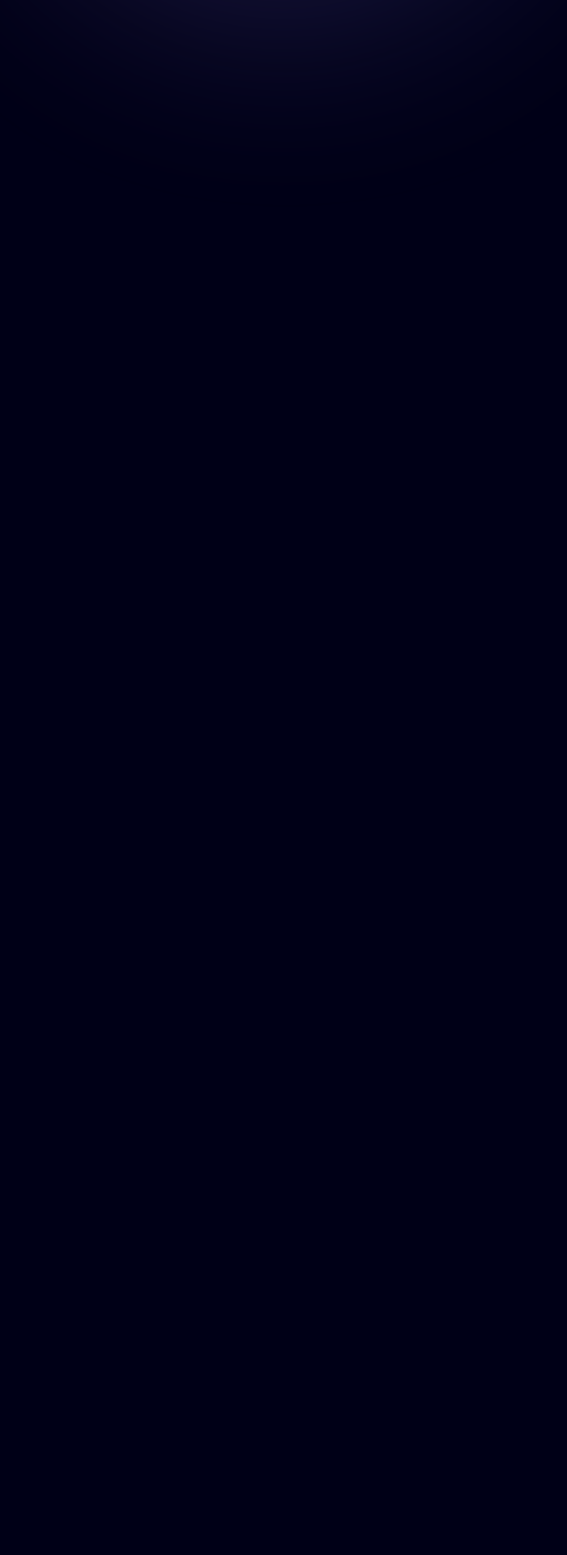
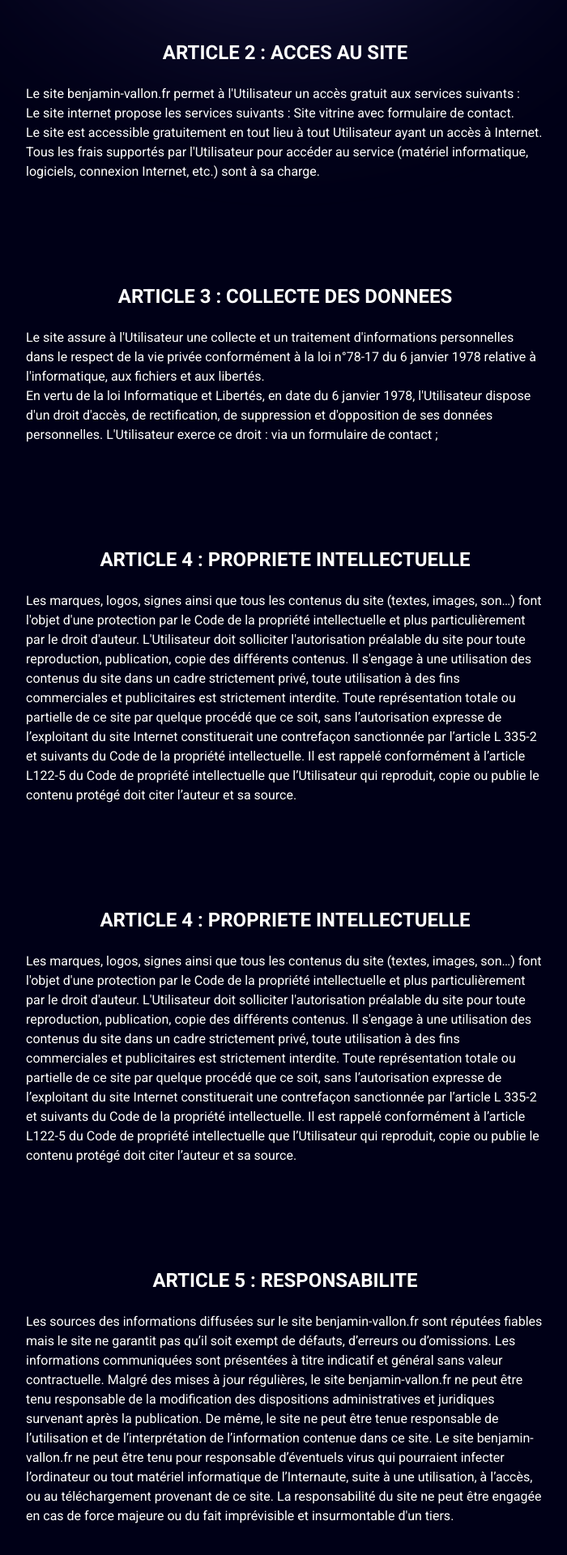
Before and after one commit to Benjamin-V-Dev/portfolio, a React (Vite) app in the folder frontend/: page /CGU in a window 1280 px wide. Shown: the part 874-2794 px from the top of the page at 81% size, without its empty margins (288-988 px from the left). Before the commit the page ends 800 px from the top, so only its background shows below. Built offline with nearby package versions, Linux system fonts and the light colour scheme.

Commit message:
Ajout des CGU

```diff
--- a/frontend/src/App.jsx
+++ b/frontend/src/App.jsx
@@ -4,6 +4,7 @@ import About from "./components/About/About";
 import Header from "./components/Header/Header";
 import Error from "./components/Error/Error";
 import Modal from '../src/components/Modal/Modal'
+import CGU from '../src/components/CGU/CGU'
 import { ModalProvider } from './providers/modaleProvider'; // Assure-toi d'importer le ModalProvider correctement
 
 export default function App() {
@@ -16,6 +17,7 @@ export default function App() {
         <Routes>
           <Route path="/" element={<Home/>}/>
           <Route path="/about" element={<About/>}/>
+          <Route path="/CGU" element={<CGU/>}/>
           <Route path="*" element={<Error />}/>
         </Routes>
       </ModalProvider>
--- a/frontend/src/components/About/About.module.css
+++ b/frontend/src/components/About/About.module.css
@@ -6,6 +6,7 @@
     flex-direction: row;
     gap: 5%;
     flex-wrap: wrap;
+    padding-top: 10%;
 }
 /* ------------------------------------------------
 -------------------- SECTION 1 IMG ----------------
--- /dev/null
+++ b/frontend/src/components/CGU/CGU.jsx
@@ -0,0 +1,116 @@
+import React from 'react'
+import styles from '../CGU/CGU.module.css'
+
+
+export default function CGU() {
+  return (
+    <>
+      <section>
+        <h1>CONDITIONS GENERALES D'UTILISATION</h1>
+        <p>En vigueur au 18/02/2024</p>
+      </section>
+
+      <section className={styles.CGU_section}>
+        <p>Les présentes conditions générales d'utilisation (dites « CGU ») ont pour objet l'encadrement juridique des modalités de mise à disposition du site et des services par VALLON Benjamin et de définir les conditions d’accès et d’utilisation des services par « l'Utilisateur ».<br></br>
+        Les présentes CGU sont accessibles sur le site à la rubrique «CGU».</p>
+      </section>
+
+      <section className={styles.CGU_section}>
+        <h2>ARTICLE 1 : LES MENTIONS LEGALES</h2>
+
+        <p>L’édition et la direction de la publication du site benjamin-vallon.fr est assurée par VALLON Benjamin, domicilié (En cours).<br></br>Numéro de téléphone est (En cours)<br></br>Adresse e-mail contact@benjamin-vallon.fr.<br></br>L'hébergeur du site benjamin-vallon.fr est la société Hostinger, dont le siège social est situé au HOSTINGER operations, UAB  Švitrigailos str. 34, Vilnius 03230 Lithuania,<br></br> avec le numéro de téléphone : +37064503378.</p>
+      </section>
+
+      <section className={styles.CGU_section}>
+        <h2>ARTICLE 2 : ACCES AU SITE</h2>
+
+        <p>Le site benjamin-vallon.fr permet à l'Utilisateur un accès gratuit aux services suivants :<br></br>
+        Le site internet propose les services suivants :
+        Site vitrine avec formulaire de contact.<br></br>
+        Le site est accessible gratuitement en tout lieu à tout Utilisateur ayant un accès à Internet. Tous les frais supportés par l'Utilisateur pour accéder au service (matériel informatique, logiciels, connexion Internet, etc.) sont à sa charge.</p>
+      </section>
+
+      <section className={styles.CGU_section}>
+        <h2>ARTICLE 3 : COLLECTE DES DONNEES</h2>
+
+        <p>Le site assure à l'Utilisateur une collecte et un traitement d'informations personnelles dans le respect de la vie privée conformément à la loi n°78-17 du 6 janvier 1978 relative à l'informatique, aux fichiers et aux libertés.<br></br>
+        En vertu de la loi Informatique et Libertés, en date du 6 janvier 1978, l'Utilisateur dispose d'un droit d'accès, de rectification, de suppression et d'opposition de ses données personnelles. L'Utilisateur exerce ce droit :
+        via un formulaire de contact ;
+        </p>
+      </section>
+
+      <section className={styles.CGU_section}>
+        <h2>ARTICLE 4 : PROPRIETE INTELLECTUELLE</h2>
+
+        <p>Les marques, logos, signes ainsi que tous les contenus du site (textes, images, son…) font l'objet d'une protection par le Code de la propriété intellectuelle et plus particulièrement par le droit d'auteur.
+
+        L'Utilisateur doit solliciter l'autorisation préalable du site pour toute reproduction, publication, copie des différents contenus. Il s'engage à une utilisation des contenus du site dans un cadre strictement privé, toute utilisation à des fins commerciales et publicitaires est strictement interdite.
+
+        Toute représentation totale ou partielle de ce site par quelque procédé que ce soit, sans l’autorisation expresse de l’exploitant du site Internet constituerait une contrefaçon sanctionnée par l’article L 335-2 et suivants du Code de la propriété intellectuelle.
+
+        Il est rappelé conformément à l’article L122-5 du Code de propriété intellectuelle que l’Utilisateur qui reproduit, copie ou publie le contenu protégé doit citer l’auteur et sa source.
+        </p>
+      </section>
+
+      <section className={styles.CGU_section}>
+        <h2>ARTICLE 4 : PROPRIETE INTELLECTUELLE</h2>
+
+        <p>Les marques, logos, signes ainsi que tous les contenus du site (textes, images, son…) font l'objet d'une protection par le Code de la propriété intellectuelle et plus particulièrement par le droit d'auteur.
+
+        L'Utilisateur doit solliciter l'autorisation préalable du site pour toute reproduction, publication, copie des différents contenus. Il s'engage à une utilisation des contenus du site dans un cadre strictement privé, toute utilisation à des fins commerciales et publicitaires est strictement interdite.
+
+        Toute représentation totale ou partielle de ce site par quelque procédé que ce soit, sans l’autorisation expresse de l’exploitant du site Internet constituerait une contrefaçon sanctionnée par l’article L 335-2 et suivants du Code de la propriété intellectuelle.
+
+        Il est rappelé conformément à l’article L122-5 du Code de propriété intellectuelle que l’Utilisateur qui reproduit, copie ou publie le contenu protégé doit citer l’auteur et sa source.
+        </p>
+      </section>
+
+      <section className={styles.CGU_section}>
+        <h2>ARTICLE 5 : RESPONSABILITE</h2>
+
+        <p>Les sources des informations diffusées sur le site benjamin-vallon.fr sont réputées fiables mais le site ne garantit pas qu’il soit exempt de défauts, d’erreurs ou d’omissions.
+
+        Les informations communiquées sont présentées à titre indicatif et général sans valeur contractuelle. Malgré des mises à jour régulières, le site benjamin-vallon.fr ne peut être tenu responsable de la modification des dispositions administratives et juridiques survenant après la publication. De même, le site ne peut être tenue responsable de l’utilisation et de l’interprétation de l’information contenue dans ce site.
+        Le site benjamin-vallon.fr ne peut être tenu pour responsable d’éventuels virus qui pourraient infecter l’ordinateur ou tout matériel informatique de l’Internaute, suite à une utilisation, à l’accès, ou au téléchargement provenant de ce site.
+
+        La responsabilité du site ne peut être engagée en cas de force majeure ou du fait imprévisible et insurmontable d'un tiers.
+
+        </p>
+      </section>
+
+      <section className={styles.CGU_section}>
+        <h2>ARTICLE 6 : LIENS HYPERTEXTES</h2>
+
+        <p>Des liens hypertextes peuvent être présents sur le site. L’Utilisateur est informé qu’en cliquant sur ces liens, il sortira du site benjamin-vallon.fr. Ce dernier n’a pas de contrôle sur les pages web sur lesquelles aboutissent ces liens et ne saurait, en aucun cas, être responsable de leur contenu.</p>
+      </section>
+
+      <section className={styles.CGU_section}>
+        <h2>ARTICLE 7 : COOKIES</h2>
+
+        <p>L’Utilisateur est informé que lors de ses visites sur le site, un cookie peut s’installer automatiquement sur son logiciel de navigation.
+
+        Les cookies sont de petits fichiers stockés temporairement sur le disque dur de l’ordinateur de l’Utilisateur par votre navigateur et qui sont nécessaires à l’utilisation du site benjamin-vallon.fr. Les cookies ne contiennent pas d’information personnelle et ne peuvent pas être utilisés pour identifier quelqu’un. Un cookie contient un identifiant unique, généré aléatoirement et donc anonyme. Certains cookies expirent à la fin de la visite de l’Utilisateur, d’autres restent.
+
+        L’information contenue dans les cookies est utilisée pour améliorer le site benjamin-vallon.fr.
+
+        En naviguant sur le site, L’Utilisateur les accepte.
+        L’Utilisateur pourra désactiver ces cookies par l’intermédiaire des paramètres figurant au sein de son logiciel de navigation.
+        </p>
+      </section>
+
+      <section className={styles.CGU_section}>
+        <h2>ARTICLE 8 : DROIT APPLICABLE ET JURIDICTION COMPETENTE</h2>
+
+        <p>La législation française s'applique au présent contrat. En cas d'absence de résolution amiable d'un litige né entre les parties, les tribunaux français seront seuls compétents pour en connaître.
+        Pour toute question relative à l’application des présentes CGU, vous pouvez joindre l’éditeur aux coordonnées inscrites à l’ARTICLE 1.
+
+        CGU réalisées sur http://legalplace.fr/
+
+        </p>
+      </section>
+
+
+
+    </>
+  )
+}
--- /dev/null
+++ b/frontend/src/components/CGU/CGU.module.css
@@ -0,0 +1,4 @@
+.CGU_section p{
+    padding: 25px 20vw 0 20vw;
+    line-height: 1.5;
+}
--- /dev/null
+++ b/frontend/src/components/ContactForm/ContactForm.module.css
@@ -0,0 +1,21 @@
+.RGPD a{
+    font-weight: bold;
+    border-bottom: 1px solid white;
+}
+.RGPD a:hover{
+    cursor: pointer;
+}
+
+
+form div{
+    display: flex;
+    justify-content: flex-start;
+    align-items: center;
+    width: 100%;
+    gap: 10px;
+}
+form div input[type="checkbox"]{
+    width: 15px;
+    height: 15px;
+    border-radius: 5px;
+}
--- a/frontend/src/components/Error/Error.jsx
+++ b/frontend/src/components/Error/Error.jsx
@@ -2,8 +2,8 @@ import React from 'react'
 
 export default function Error() {
   return (
-    <div>
-      <h1>Page erreur</h1>
-    </div>
+    <section>
+      Page d'erreur
+    </section>
   )
 }
--- a/frontend/src/components/Home/Home.module.css
+++ b/frontend/src/components/Home/Home.module.css
@@ -1,6 +1,7 @@
 /* ------------------------------------------------
 -------------------- SECTION 1 --------------------
 ------------------------------------------------ */
+
 .headings {
     width: 50%;
     margin: 0 auto;
@@ -32,7 +33,6 @@
 .headings p {
     width: 80%;
     margin-top: 30px;
-    color: #FFF;
     color: #FFF;
 
     text-align: center;
--- a/frontend/src/components/Modal/Modal.module.css
+++ b/frontend/src/components/Modal/Modal.module.css
@@ -90,12 +90,13 @@
 }
 
 .contact_modal_content form input{
-    all: unset;
     display: flex;
     padding: 20px;
     align-items: center;
     gap: 10px;
     align-self: stretch;
+    border: none;
+    outline: none;
     border-radius: 15px;
     background: #FFF;
 
--- a/frontend/src/index.css
+++ b/frontend/src/index.css
@@ -131,7 +131,7 @@ main{
 -------------------- SECTION ----------------------
 ------------------------------------------------ */
 section{
-  margin: 20% 0 10% 0;
+  margin: 10% 0 10% 0;
   padding: 0 5%;
   display: flex;
   flex-direction: column;
```
Also changed, not shown: frontend/src/components/ContactForm/ContactForm.jsx (+27 -12 lines), 1 other file (tests, documents, lock files or other folders).
